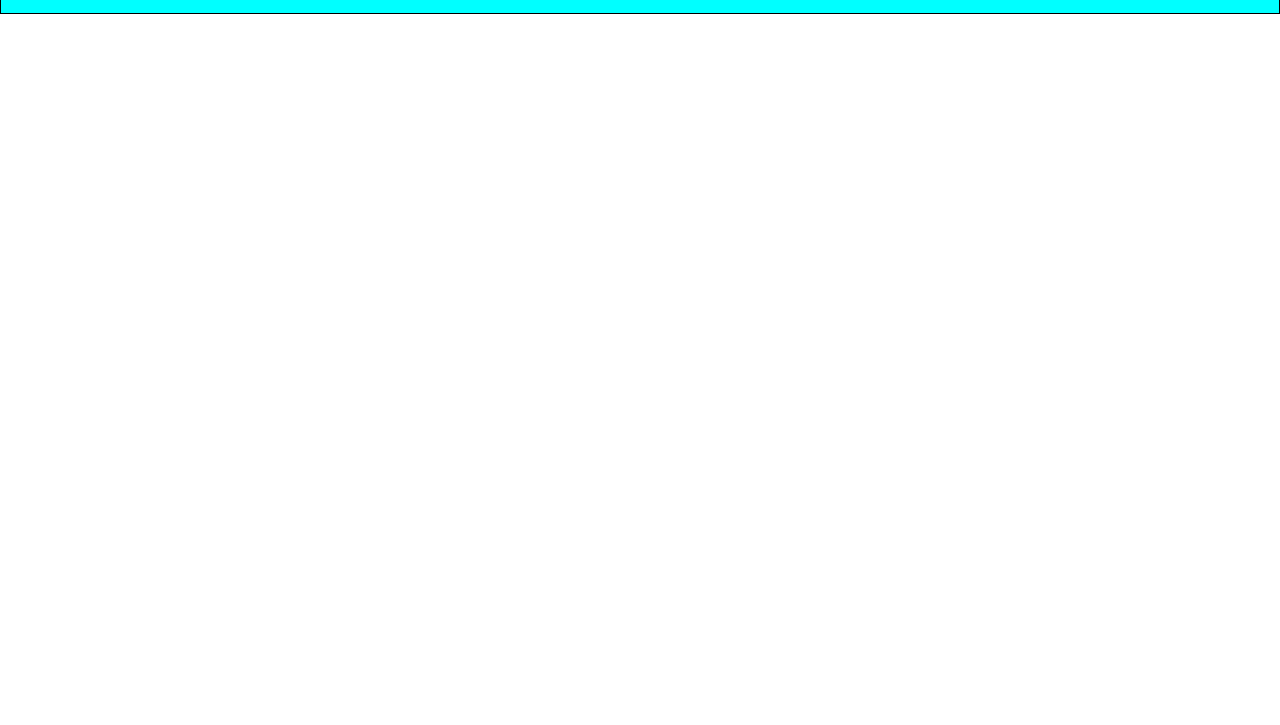
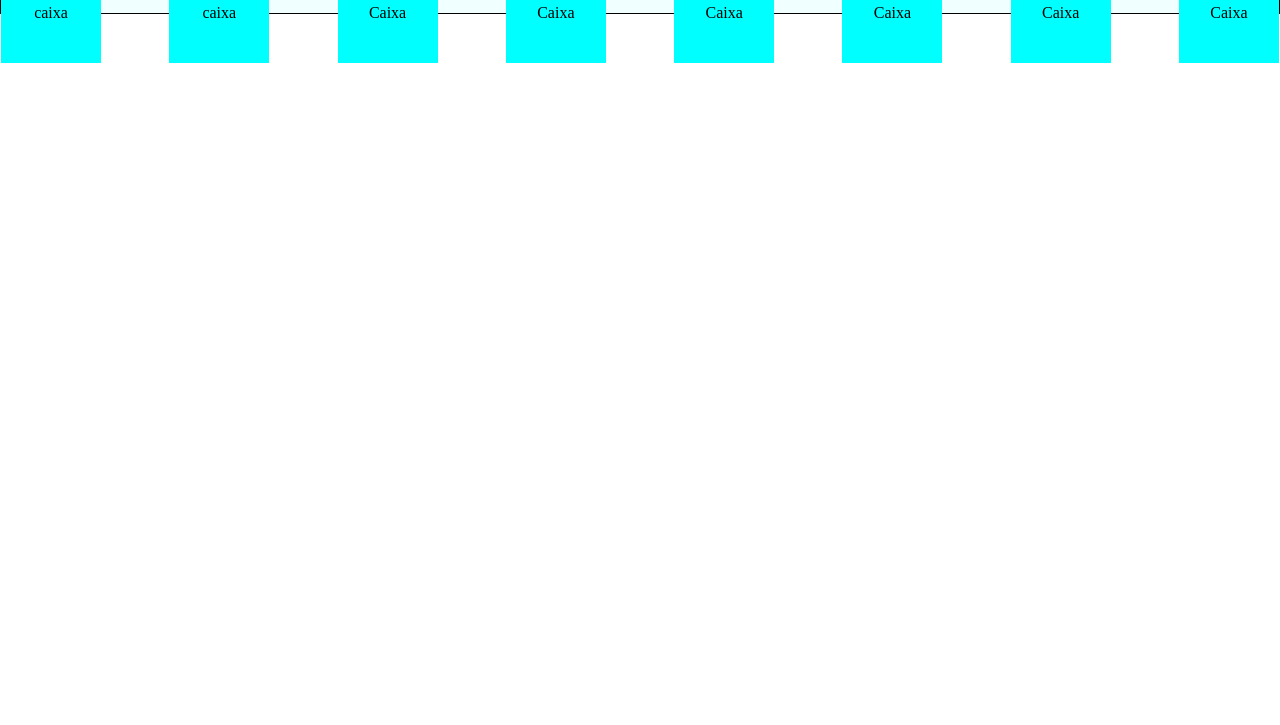
Before and after one commit to luciomelo-77/trabalho-de-cyberseguran-a, a plain HTML site: page index.html in a window 1280 px wide. Shown: the part 75-800 px from the top of the page. Drawn offline with Linux system fonts and the light colour scheme.

Commit message:
fim da aula

```diff
--- a/estilo.css
+++ b/estilo.css
@@ -11,6 +11,16 @@
     gap: 20px;
     flex-wrap: wrap;
     justify-content: space-between;
-    background-color: aqua;
+    background-color: azure;
     border: 1px, solid, black;
 }
+
+.caixa{
+    height: 100px;
+    width: 100px;
+    background-color: aqua;
+    display: flex;
+    align-items: center;
+    justify-content: center;
+
+}
```
